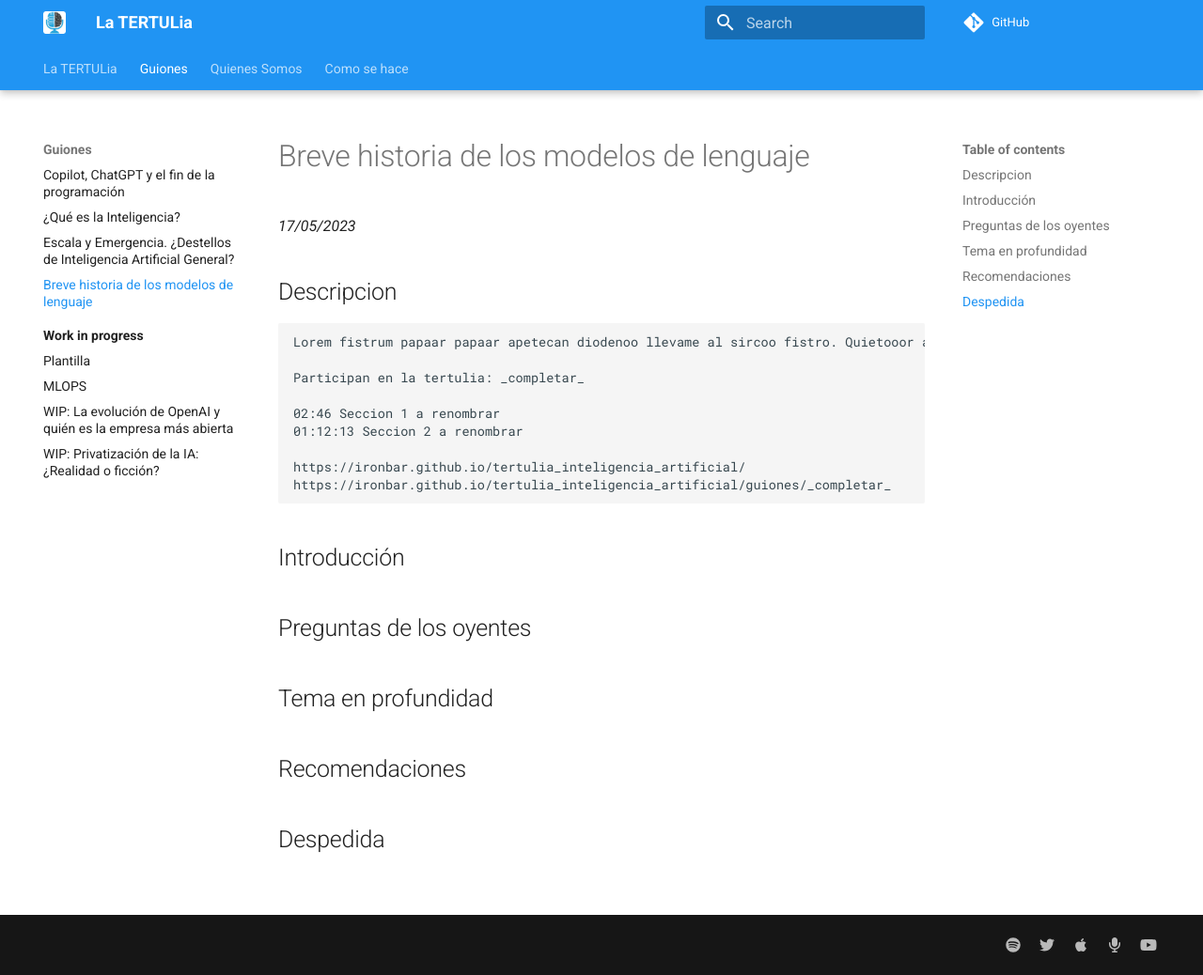
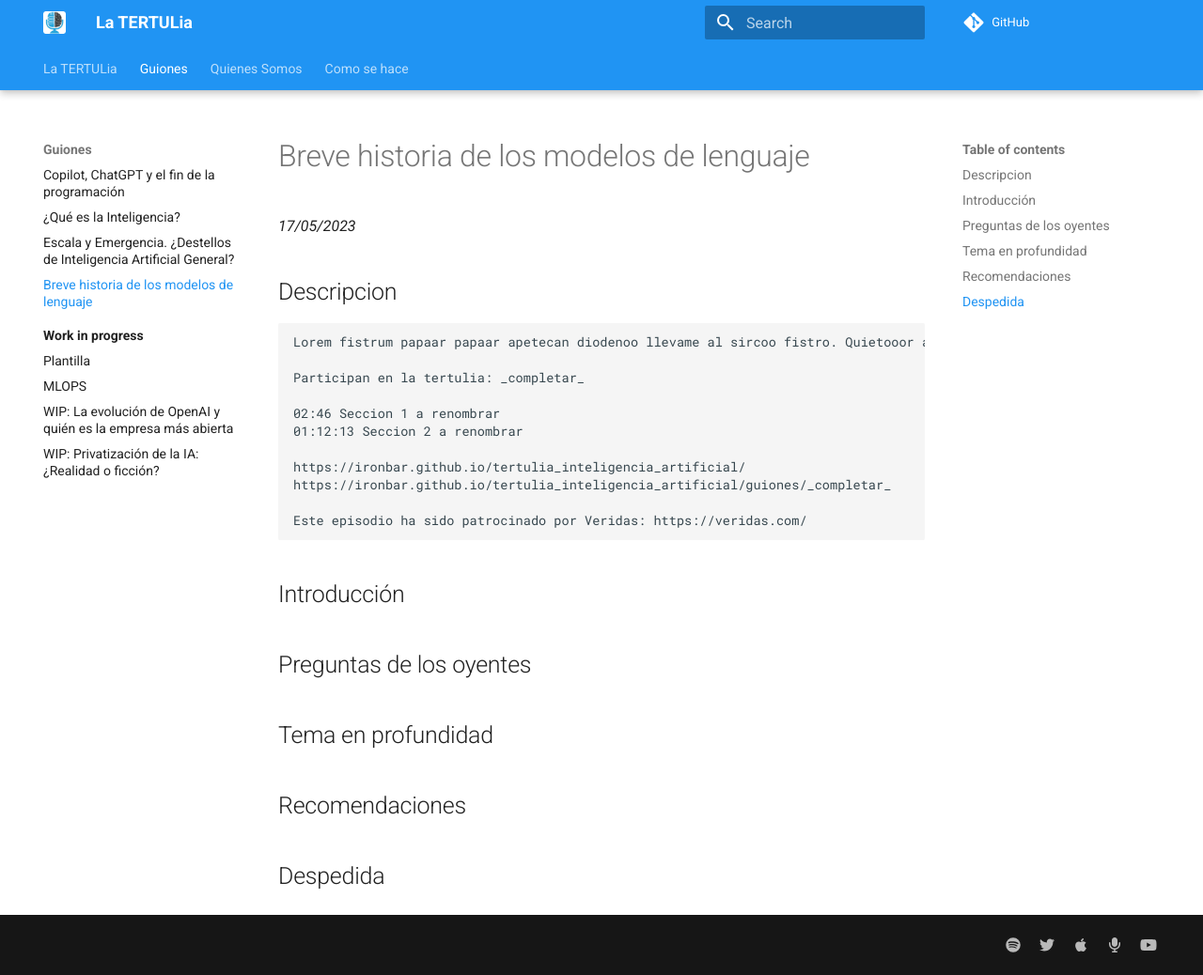
Before and after one commit to ironbar/tertulia_inteligencia_artificial, an MkDocs documentation site: the page built from docs/guiones/04-historia-modelos-lenguaje.md, in a window 1280 px wide and 1038 px high. Shown: the whole window at 94% size. Built offline with MkDocs 1.6.1 and Material for MkDocs 9.7.7, drawn with Linux system fonts in a browser that asks for light colours; comment, search, counter and statistics services are not loaded.

Commit message:
added veridas patreon to script templates

````diff
--- a/docs/guiones/04-historia-modelos-lenguaje.md
+++ b/docs/guiones/04-historia-modelos-lenguaje.md
@@ -14,6 +14,8 @@ Participan en la tertulia: _completar_
 
 https://ironbar.github.io/tertulia_inteligencia_artificial/
 https://ironbar.github.io/tertulia_inteligencia_artificial/guiones/_completar_
+
+Este episodio ha sido patrocinado por Veridas: https://veridas.com/
 ```
 
 ## Introducción
````
Also changed, not shown: docs/guiones/work-in-progress/template.md (+2 -0 lines).
